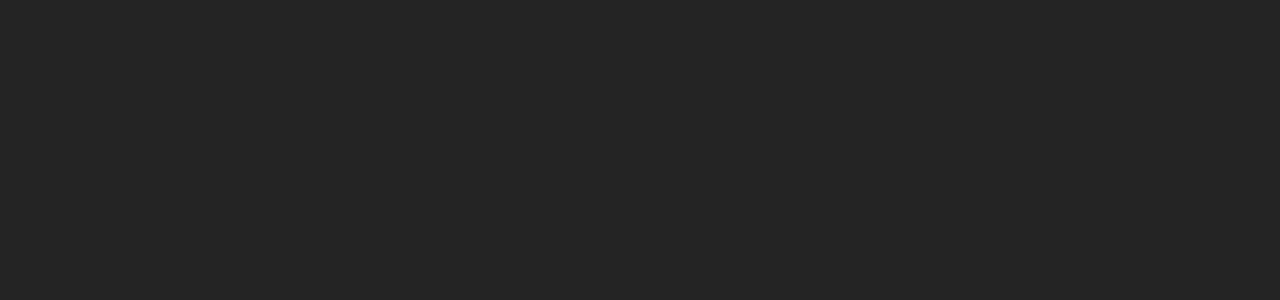
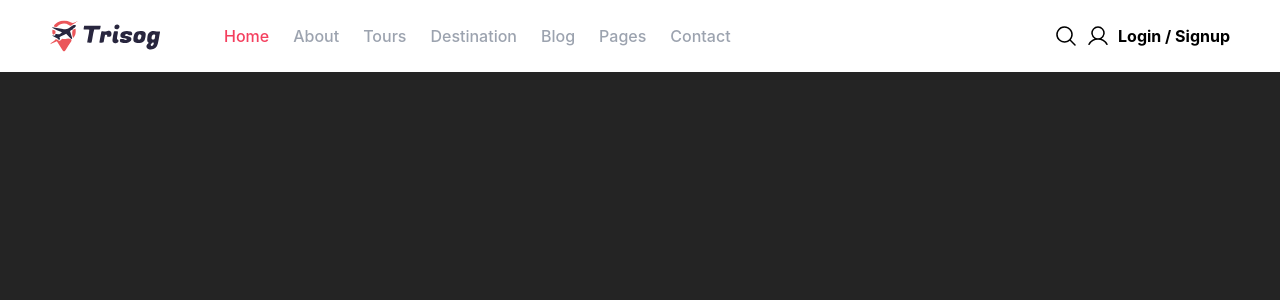
Before and after one commit to ieVictor/trisog-frontend, a React (Vite) app: page / in a window 1280 px wide. Shown: the top 300 px of the page. Built offline with nearby package versions, Linux system fonts and the light colour scheme.

Commit message:
feat(navigation): add initial navigation style

```diff
--- a/src/App.tsx
+++ b/src/App.tsx
@@ -1,9 +1,11 @@
+import Navigation from './components/Navigation'
 import './styles/App.css'
 
 function App() {
 
   return (
     <>
+      <Navigation/>
     </>
   )
 }
--- /dev/null
+++ b/src/components/Navigation/index.tsx
@@ -0,0 +1,27 @@
+import { MagnifyingGlass, User } from '@phosphor-icons/react'
+import blackLogo from '../../assets/trisog-black-logo.svg'
+export default function Navigation() {
+  return (
+    <header
+      className='w-full h-[72px] bg-white flex flex-row justify-between px-[50px]'
+    >
+      <nav className='w-fit flex flex-row items-center gap-16'>
+        <img src={blackLogo} alt="Trisog Black Logo" title='Trisog' width={110} height={32} className='cursor-pointer'/>
+        <ul className='flex flex-row gap-6 list-none text-gray-400 h-fit font-medium font-sans'>
+          <li className='text-rose-500'>Home</li>
+          <li><a href='#'>About</a></li>
+          <li><a href='#'>Tours</a></li>
+          <li><a href='#'>Destination</a></li>
+          <li><a href='#'>Blog</a></li>
+          <li><a href='#'>Pages</a></li>
+          <li><a href='#'>Contact</a></li>
+        </ul>
+      </nav>
+      <div className='w-fit text-black flex flex-row items-center gap-2'>
+        <MagnifyingGlass size={24} className='cursor-pointer'/>
+        <User size={24} className='cursor-pointer'/>
+        <a className='font-bold font-sans' href='#'>Login / Signup</a>
+      </div>
+    </header>
+  )
+}
```
